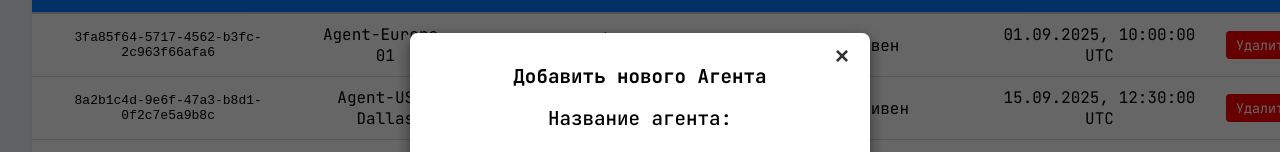
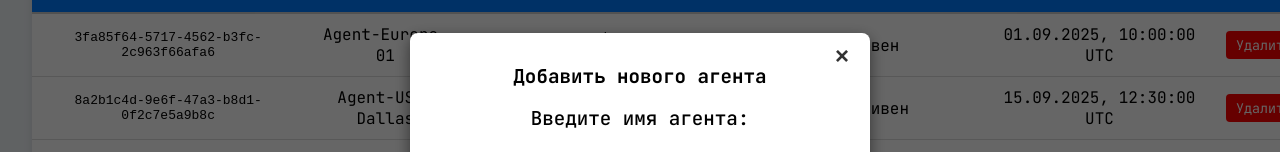
Before and after one commit to ruslantur77/Netcheck, a React (Vite) app in the folder frontend/Aeza-hackathon/: page /agents in a window 1280 px wide. Both pictures are taken after a click on the button "Добавить Агента". Shown: the part 228-380 px from the top of the page. Built offline with nearby package versions, Linux system fonts and the light colour scheme; no server answers.

Commit message:
text improvements for agents

```diff
--- a/frontend/Aeza-hackathon/src/pages/AgentsPage.jsx
+++ b/frontend/Aeza-hackathon/src/pages/AgentsPage.jsx
@@ -215,10 +215,10 @@ const AgentModal = ({ isOpen, onClose, onAddAgent, name, setName }) => {
         <div style={overlayStyle} onClick={onClose}>
             <div style={contentStyle} onClick={(e) => e.stopPropagation()}>
                 <button style={closeButtonStyle} onClick={onClose}>&times;</button>
-                <h2 style={{ marginTop: 0, fontSize: '1.2em', color: 'black' }}>Добавить нового Агента</h2>
+                <h2 style={{ marginTop: 0, fontSize: '1.2em', color: 'black' }}>Добавить нового агента</h2>
                 <div style={{ marginBottom: '10px' }}>
                     <label>
-                    <h4 style={{ marginTop: 0, fontSize: '1.2em', color: 'black' }}> Название агента:</h4>
+                    <h4 style={{ marginTop: 0, fontSize: '1.2em', color: 'black' }}> Введите имя агента:</h4>
                         <input
                             type="text"
                             value={name}
```
